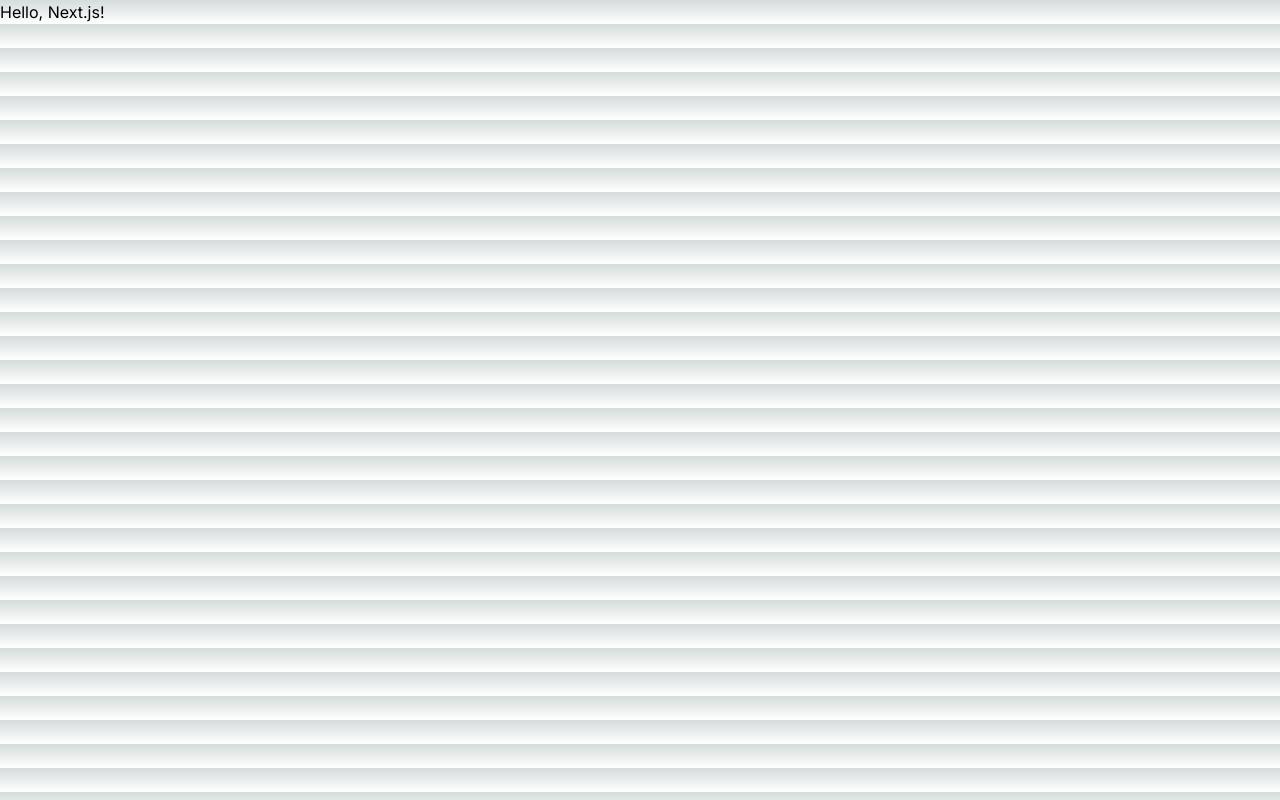
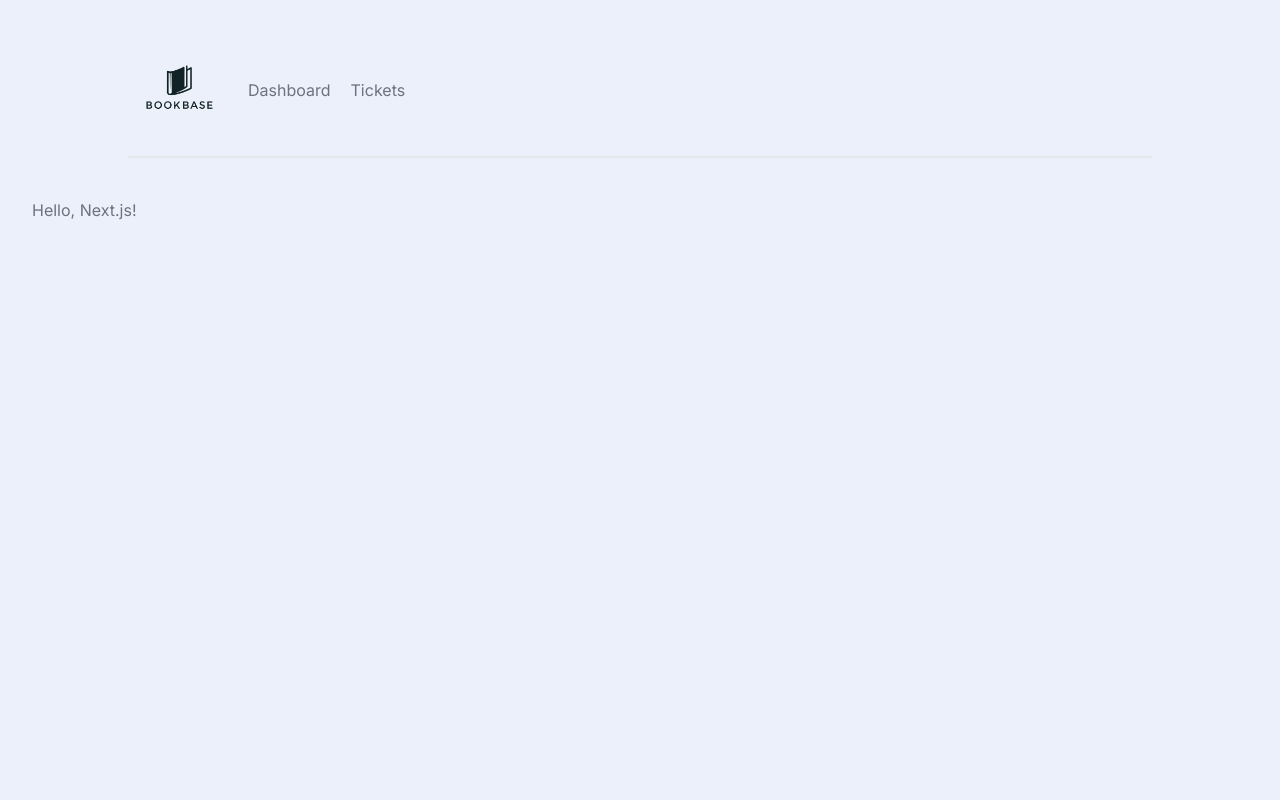
Before and after one commit to navod99/devbase_Assignment, a Next.js app in the folder bookbase/: page / in a window 1280 px wide. Built offline with nearby package versions, Linux system fonts and the light colour scheme.

Commit message:
feat: create navbar component

```diff
--- /dev/null
+++ b/bookbase/src/app/components/Navbar.tsx
@@ -0,0 +1,21 @@
+import Image from 'next/image'
+import Link from 'next/link'
+import Logo from './logo.png'
+import React from 'react'
+
+export default function Navbar() {
+    return (
+        <nav className='flex flex-col sm:flex-row sm:items-center gap-3 sm:gap-5 my-10 pb-4 mx-auto max-w-5xl border-b-2 border-gray-200'>
+            <div className="flex items-center justify-center sm:justify-start w-full sm:w-auto">
+                <Image
+                    src={Logo}
+                    alt='BookBase logo'
+                    width={100}
+                    quality={100}
+                />
+            </div>
+            <Link className='hover:text-black underline sm:no-underline' href="/">Dashboard</Link>
+            <Link className='hover:text-black underline sm:no-underline' href="/tickets">Tickets</Link>
+        </nav>
+    )
+}
--- a/bookbase/src/app/globals.css
+++ b/bookbase/src/app/globals.css
@@ -2,32 +2,7 @@
 @tailwind components;
 @tailwind utilities;
 
-:root {
-  --foreground-rgb: 0, 0, 0;
-  --background-start-rgb: 214, 219, 220;
-  --background-end-rgb: 255, 255, 255;
+body {
+  background: #ebf0fa;
+  @apply text-gray-500 m-8;
 }
-
-@media (prefers-color-scheme: dark) {
-  :root {
-    --foreground-rgb: 255, 255, 255;
-    --background-start-rgb: 0, 0, 0;
-    --background-end-rgb: 0, 0, 0;
-  }
-}
-
-body {
-  color: rgb(var(--foreground-rgb));
-  background: linear-gradient(
-      to bottom,
-      transparent,
-      rgb(var(--background-end-rgb))
-    )
-    rgb(var(--background-start-rgb));
-}
-
-@layer utilities {
-  .text-balance {
-    text-wrap: balance;
-  }
-}
--- a/bookbase/src/app/layout.tsx
+++ b/bookbase/src/app/layout.tsx
@@ -1,6 +1,7 @@
 import type { Metadata } from "next";
 import { Inter } from "next/font/google";
 import "./globals.css";
+import Navbar from "./components/Navbar";
 
 const inter = Inter({ subsets: ["latin"] });
 
@@ -16,7 +17,10 @@ export default function RootLayout({
 }>) {
   return (
     <html lang="en">
-      <body className={inter.className}>{children}</body>
+      <body className={inter.className}>
+        <Navbar/>
+        {children}
+      </body>
     </html>
   );
 }
--- a/bookbase/tailwind.config.ts
+++ b/bookbase/tailwind.config.ts
@@ -13,6 +13,9 @@ const config: Config = {
         "gradient-conic":
           "conic-gradient(from 180deg at 50% 50%, var(--tw-gradient-stops))",
       },
+      colors: {
+        primary: '#7856ff'
+      }
     },
   },
   plugins: [],
```
Also changed, not shown: bookbase/src/app/components/logo.png (added).
